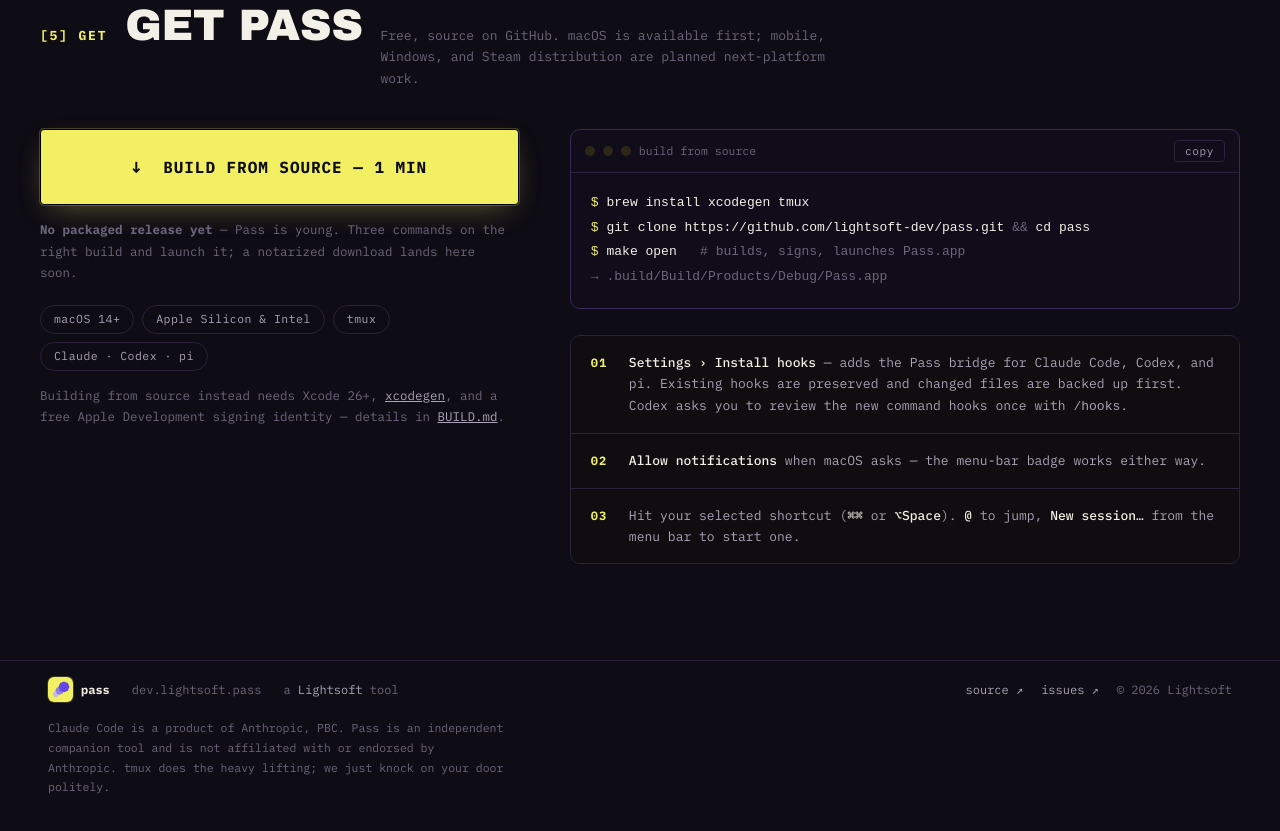
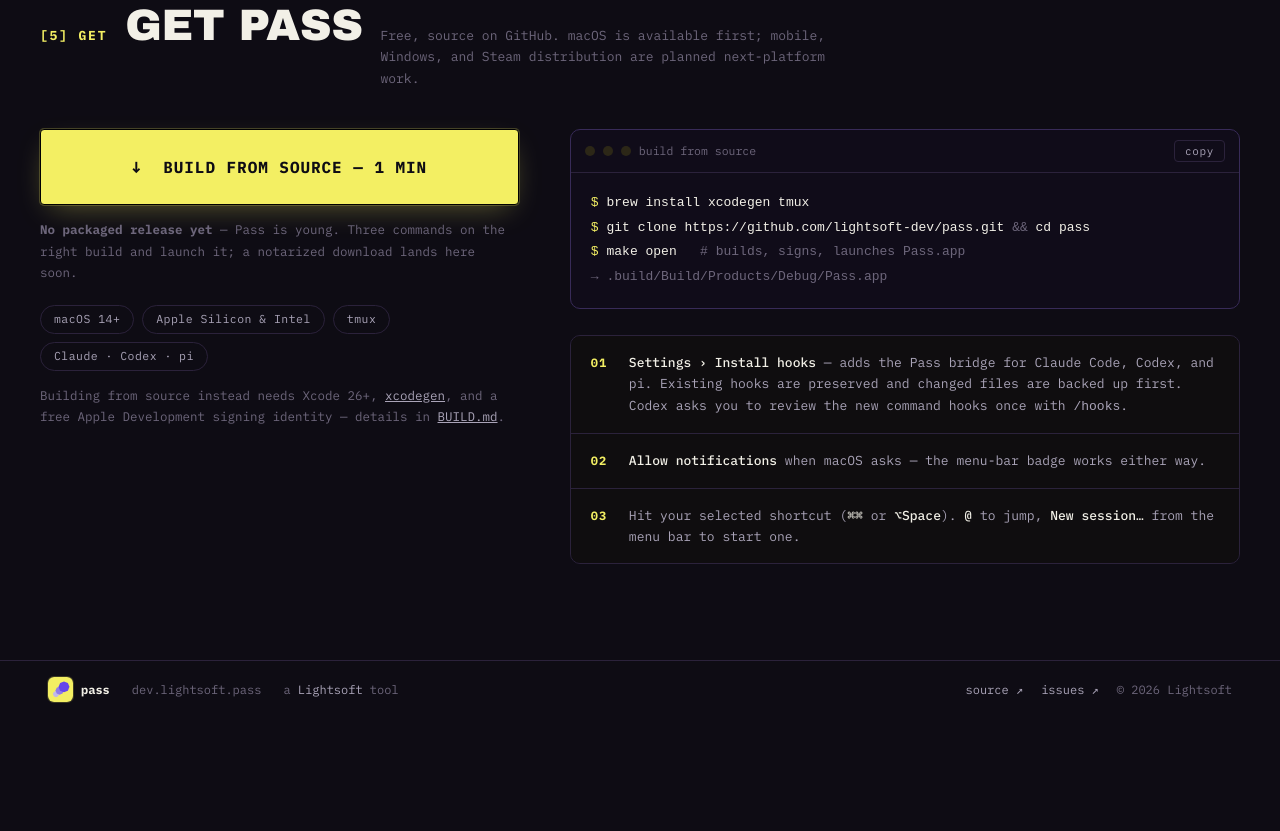
Before and after one commit to lightsoft-dev/pass, a plain HTML site: page docs/index.html in a window 1280 px wide. Shown: the part 4436-5267 px from the top of the page. After the commit the page ends 5154 px from the top, so only its background shows below. Drawn offline with Linux system fonts and the light colour scheme; no server answers.

Commit message:
Remove landing page disclaimer

```diff
--- a/docs/index.html
+++ b/docs/index.html
@@ -422,9 +422,6 @@ footer{margin-top:clamp(80px,12vh,150px);border-top:1px solid var(--line)}
 .foot-bar a{color:var(--ink-dim);text-decoration:none}
 .foot-bar a:hover{color:var(--amber)}
 .foot-bar .right{margin-left:auto;display:flex;gap:18px;flex-wrap:wrap}
-.foot-legal{
-  padding:0 clamp(20px,4vw,48px) 34px;font-size:11.5px;color:var(--ink-faint);max-width:80ch;line-height:1.7;
-}
 </style>
 </head>
 <body>
@@ -722,7 +719,6 @@ make open">copy</button>
       <span>© 2026 Lightsoft</span>
     </span>
   </div>
-  <p class="foot-legal">Claude Code is a product of Anthropic, PBC. Pass is an independent companion tool and is not affiliated with or endorsed by Anthropic. tmux does the heavy lifting; we just knock on your door politely.</p>
 </footer>
 
 <script>
```
